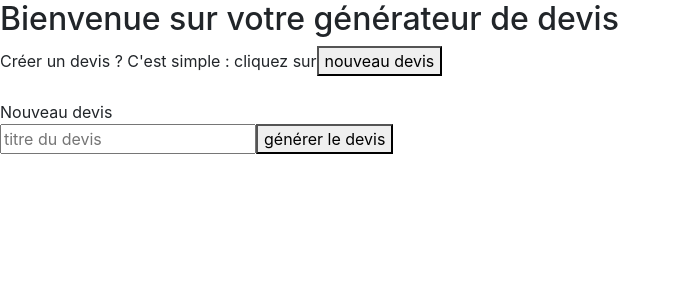
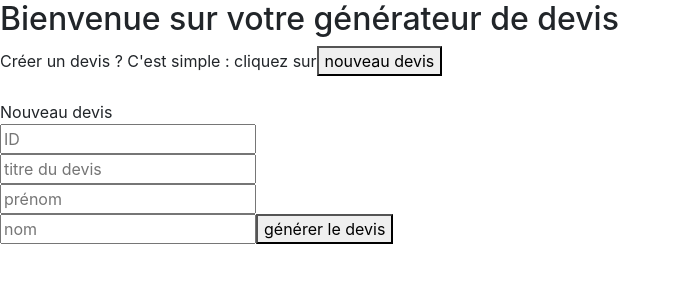
Before and after one commit to sandix34/Devis-generator-react, a React (Create React App) app: page / in a window 1280 px wide. Shown: the top 300 px of the page, without its empty margins (0-681 px from the left). Built offline with nearby package versions, Linux system fonts and the light colour scheme.

Commit message:
add text field

```diff
--- a/src/components/EstimateForm.jsx
+++ b/src/components/EstimateForm.jsx
@@ -2,8 +2,12 @@ import React, { Component } from 'react';
 
 class EstimateForm extends Component {
     state = {
-        estimateTitle: ''
-     };
+        id: "",
+        title: "",
+        customerFirstName: "",
+        customerLastName: "",
+        items: {}
+    };
 
     handleSubmit = evt => {
         evt.preventDefault();
@@ -11,11 +15,12 @@ class EstimateForm extends Component {
 
     }
 
-    handleChange = evt => {
-        const title = evt.currentTarget.value;
-        console.log(title);
+    handleChange = (evt, name) => {
+        const value = evt.currentTarget.value;
+        console.log(JSON.stringify({name: value}));
+        console.log(JSON.stringify({[name]: value}));
         this.setState({
-            estimateTitle: title
+           [name]: value
         })
 
     }
@@ -24,8 +29,11 @@ class EstimateForm extends Component {
         return (
             <>
                 <div>Nouveau devis</div>
-                <form onSubmit ={ this.handleSubmit }>
-                    <input type="text" name="estimate-title" id="estimate-title" placeholder="titre du devis" value={ this.state.estimateTitle } onChange={ evt => this.handleChange(evt) } />
+                <form onSubmit={this.handleSubmit}>
+                    <input type="text" name="id" id="id" placeholder="ID" value={this.state.id} onChange={evt => this.handleChange(evt, 'id')} /> <br/>
+                    <input type="text" name="title" id="title" placeholder="titre du devis" value={this.state.Title} onChange={evt => this.handleChange(evt,'title')} /> <br/>
+                    <input type="text" name="customerFirstName" id="customerFirstName" placeholder="prénom" value={this.state.customerFirstName} onChange={evt => this.handleChange(evt,'customerFirstName')} /> <br/>
+                    <input type="text" name="customerLastName" id="customerLastName" placeholder="nom" value={this.state.customerLastName} onChange={evt => this.handleChange(evt, 'customerLastName')} />
                     <button type="submit">générer le devis</button>
                 </form>
             </>
```
